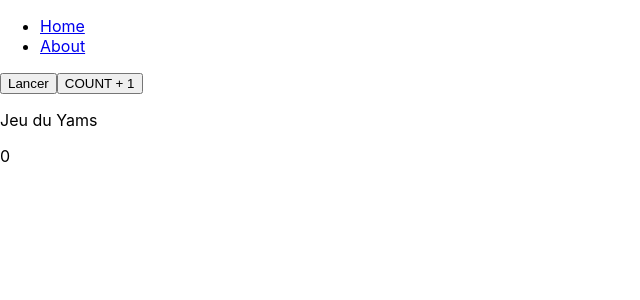
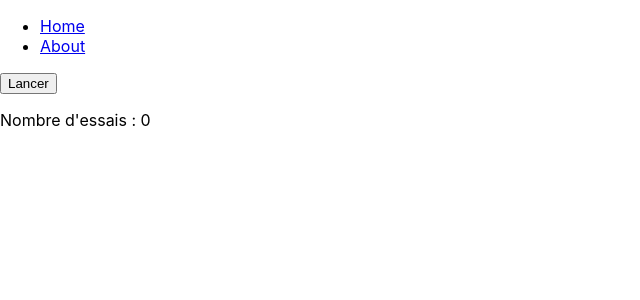
Before and after one commit to AM-XIX/yams-react, a React (Create React App) app: page / in a window 1280 px wide. Shown: the top 300 px of the page, without its empty margins (0-640 px from the left). Built offline with nearby package versions, Linux system fonts and the light colour scheme.

Commit message:
ajout compteur

```diff
--- a/src/Home.js
+++ b/src/Home.js
@@ -1,5 +1,5 @@
 import { useSelector, useDispatch } from 'react-redux';
-import { set_count, set_message, get_des, set_des } from './store/actions/actions-types';
+import { set_count, set_message, set_des } from './store/actions/actions-types';
 
 function Home() {
   // lecture du store de la source de vérité read-only
@@ -14,22 +14,24 @@ function Home() {
     }
   }
 
+  function lancer() {
+    dispatch(set_count());
+    dispatch(set_des());
+  }
+
   return (
     <div className="App">
-      <button onClick={() => dispatch(set_des())}>Lancer</button>
-      <button onClick={() => dispatch(set_count())} > COUNT + 1 </button>
-      {messages.map((message, i) => <p key={i}>{message}</p>)}
-      <p>{count}</p>
+      <button onClick={() => lancer()}>Lancer</button>
+      <p>Nombre d'essais : {count}</p>
+
+
       {des.map((des, i) =>
-      <p key={i}>{des.number1} {des.number2} {des.number3}</p>)
+        <p key={i}>{des.number1} {des.number2} {des.number3}</p>)
       }
 
       {des.map((des, i) =>
         <p key={i}>{verification(des.number1, des.number2, des.number3)}</p>)
       }
-
-    {/* { console.log((this.getState()))} */}
-
     </div>
   );
 }
--- a/src/store/actions/actions-types.js
+++ b/src/store/actions/actions-types.js
@@ -1,4 +1,4 @@
-import { ADD_MESSAGE , SET_COUNT, SET_MESSAGE, GET_DES, SET_DES } from '../constants/actions';
+import { ADD_MESSAGE , SET_COUNT, SET_MESSAGE, SET_DES } from '../constants/actions';
 
 // on prépare de petites fonctions anonymes pour le dispatcher
 export const addMessage = payload => {
@@ -19,12 +19,6 @@ export const set_count = () => {
     }
 };
 
-export const get_des = () => {
-    return {
-        type: GET_DES
-    }
-};
-
 export const set_des = payload => {
     return {
         type: SET_DES, payload
```
